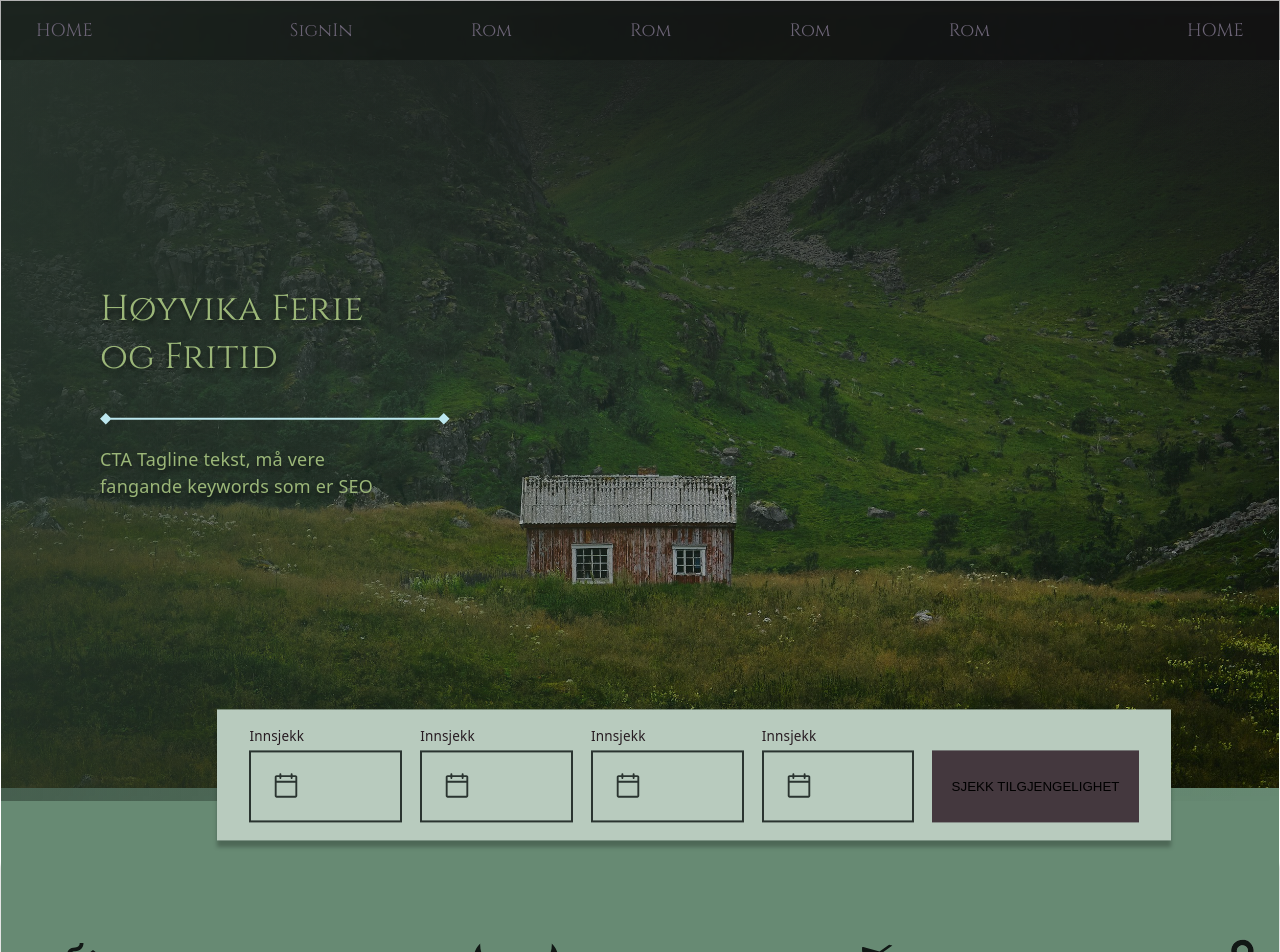
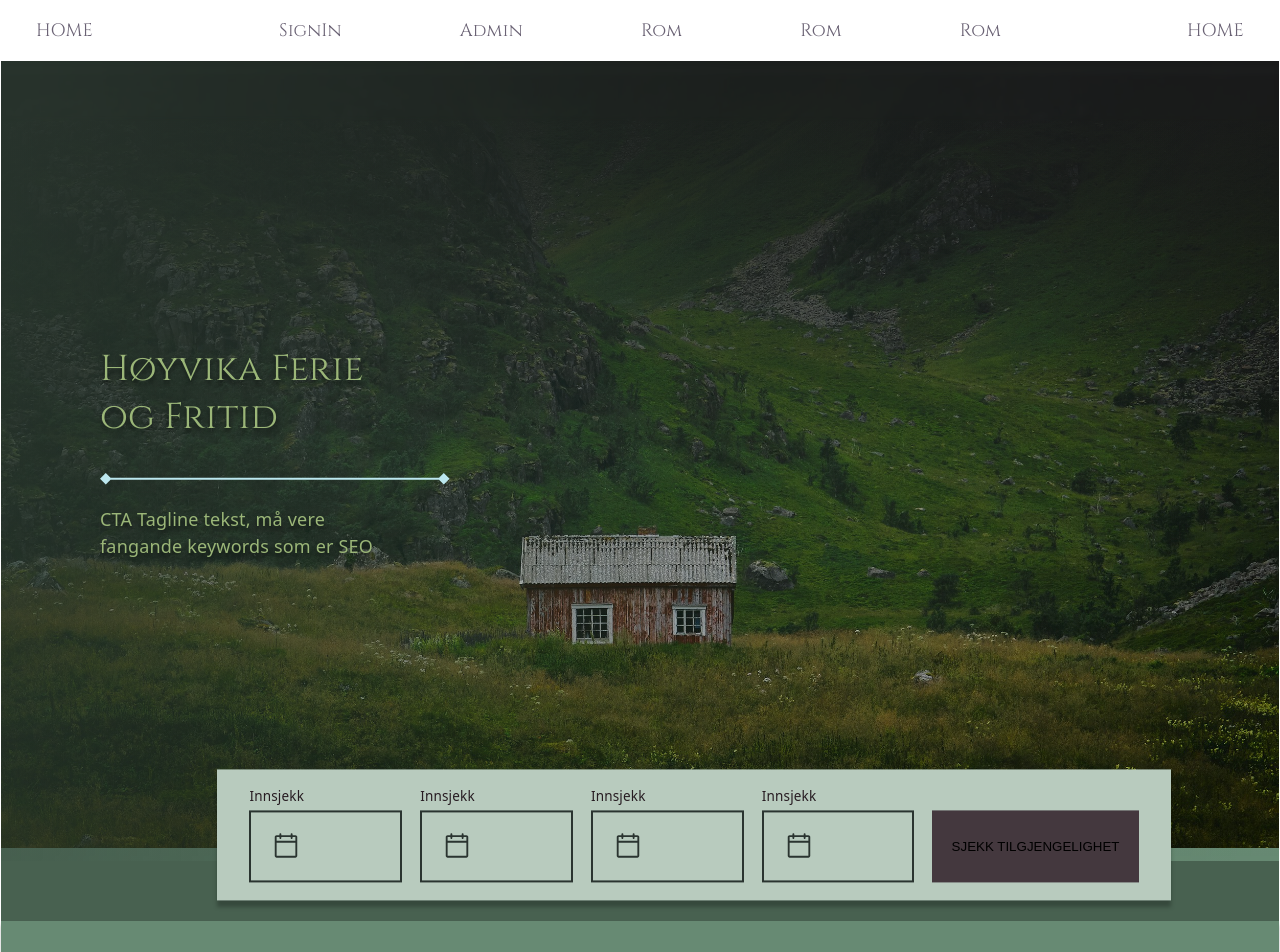
Before and after one commit to katikodi/HoyvikFront, a React (Vite) app: page / in a window 1280 px wide. Shown: the top 952 px of the page. Built offline with nearby package versions, Linux system fonts and the light colour scheme; no server answers.

Commit message:
initial admin panel

```diff
--- a/src/components/Nav.jsx
+++ b/src/components/Nav.jsx
@@ -10,8 +10,8 @@ const Nav = () => {
                     linkDestination="/signin"
                 />
                 <NavLink
-                    text="Rom"
-                    linkDestination="/Booking"
+                    text="Admin"
+                    linkDestination="/admin"
                 />
                 <NavLink
                     text="Rom"
--- a/src/layouts/MainLayout.jsx
+++ b/src/layouts/MainLayout.jsx
@@ -15,6 +15,7 @@ export default function MainLayout() {
             }}
         >
             <header>
+                <div className="blocker"></div>
                 <Nav />
                 {/* <NavBar /> */}
             </header>
--- a/src/pages/Admin.jsx
+++ b/src/pages/Admin.jsx
@@ -1,10 +1,19 @@
 export const Admin = () => {
     return (
         <div>
+            <div className="blocker"></div>
             <h1>Admin Panel</h1>
             <p>Welcome to the admin panel!</p>
         </div>
     );
 };
 
+const EditSection = () => {
+    return (
+        <div className="edit-section">
+            <div>this is a test</div>
+        </div>
+    );
+};
+
 export default Admin;
--- a/src/router/index.jsx
+++ b/src/router/index.jsx
@@ -28,7 +28,8 @@ export const router = createBrowserRouter([
             { path: "login", element: <Login /> },
             { path: "register", element: <Register /> },
             { path: "signup", element: <SignUp /> },
-            { path: "signin", element: <SignIn /> }
+            { path: "signin", element: <SignIn /> },
+            { path: "admin", element: <Admin /> }
         ]
     },
     //Logged-in Users
--- /dev/null
+++ b/src/styles/AdminPage.css
@@ -0,0 +1,6 @@
+.edit-section {
+    display: flex;
+    flex-direction: column;
+    align-items: flex-start;
+    justify-content: center;
+}
--- a/src/styles/Home.css
+++ b/src/styles/Home.css
@@ -150,7 +150,8 @@ button {
 }
 
 .icon-section .blocker {
-    background-color: var(--bg1);
+    background-color: rgba(from var(--bg1) / 80);
+    backdrop-filter: brightness(70%);
 }
 
 .icon-section-icon > img {
--- a/src/styles/Nav.css
+++ b/src/styles/Nav.css
@@ -20,7 +20,7 @@ html {
     width: 100%;
     height: var(--header-height);
     z-index: 100;
-    backdrop-filter: brightness(70%);
+    /* backdrop-filter: brightness(70%); */
 }
 
 .nav-links-container {
```
